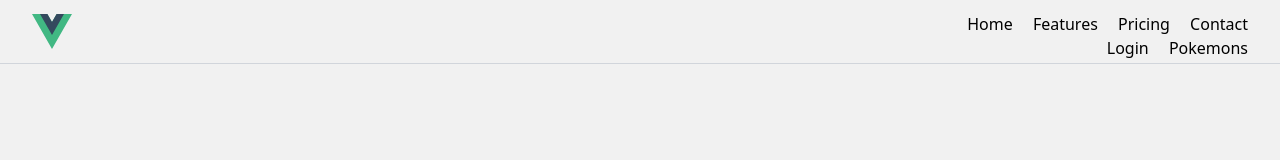
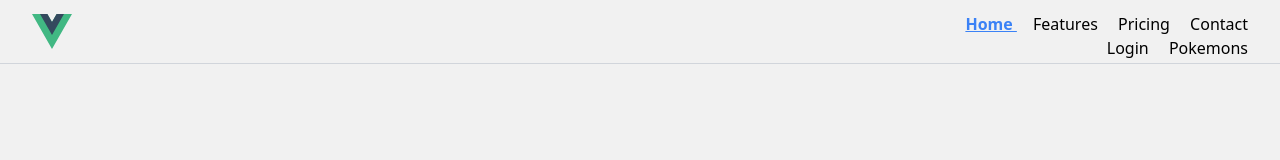
Before and after one commit to TeslaWillow/05-vue-spa, a Vue app: page / in a window 1280 px wide. Shown: the top 160 px of the page. Built offline with nearby package versions, Linux system fonts and the light colour scheme.

Commit message:
router-link-active

```diff
--- a/src/modules/landing/layout/LandingLayout.vue
+++ b/src/modules/landing/layout/LandingLayout.vue
@@ -17,15 +17,25 @@
       </div>
       <nav class="flex flex-col ml-auto space-x-4 items-end h-10 sm:space-x-6">
         <div class="space-x-4">
-          <RouterLink :to="{ name: 'home' }"> Home </RouterLink>
-          <RouterLink to="/features"> Features </RouterLink>
-          <RouterLink to="/pricing"> Pricing </RouterLink>
-          <RouterLink to="/contact"> Contact </RouterLink>
+          <RouterLink :to="{ name: 'home' }" exact-active-class="active-link">
+            Home
+          </RouterLink>
+          <RouterLink to="/features" exact-active-class="active-link">
+            Features
+          </RouterLink>
+          <RouterLink to="/pricing" exact-active-class="active-link">
+            Pricing
+          </RouterLink>
+          <RouterLink to="/contact" exact-active-class="active-link">
+            Contact
+          </RouterLink>
         </div>
 
         <div class="space-x-4">
           <RouterLink to="/auth"> Login </RouterLink>
-          <RouterLink to="/pokemon/1"> Pokemons </RouterLink>
+          <RouterLink to="/pokemon/1" active-class="active-link">
+            Pokemons
+          </RouterLink>
         </div>
       </nav>
     </header>
@@ -55,4 +65,8 @@
 
 <script setup lang="ts"></script>
 
-<style scoped></style>
+<style scoped>
+.active-link {
+  @apply underline font-semibold text-blue-500;
+}
+</style>
```
